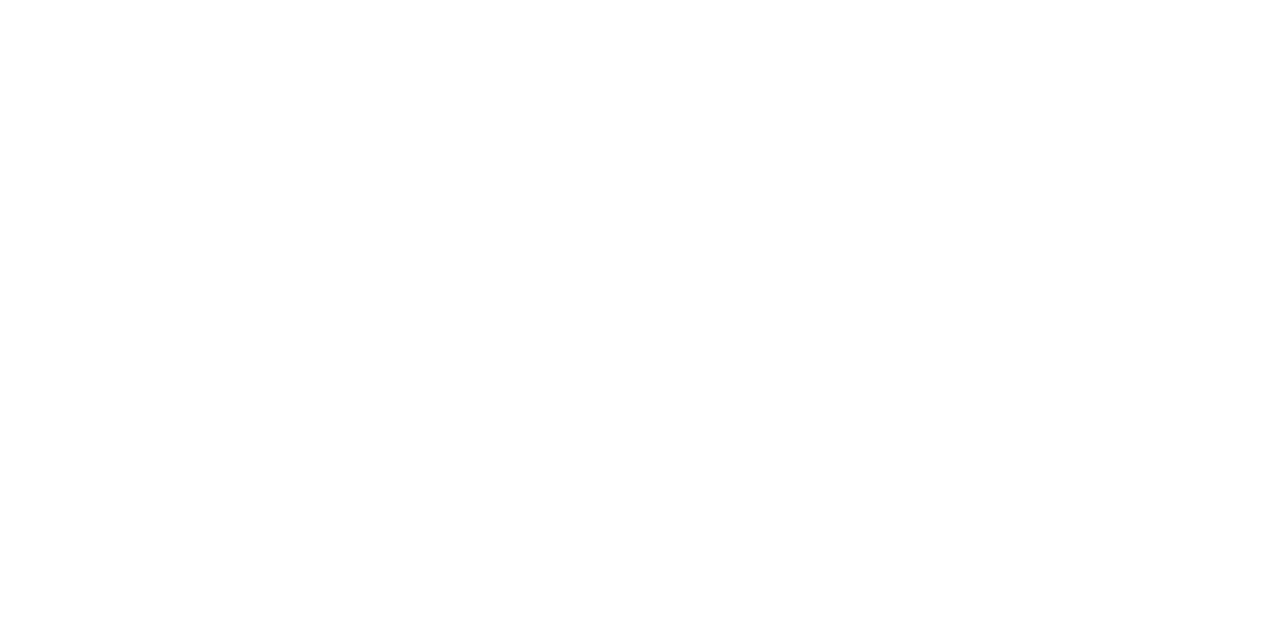
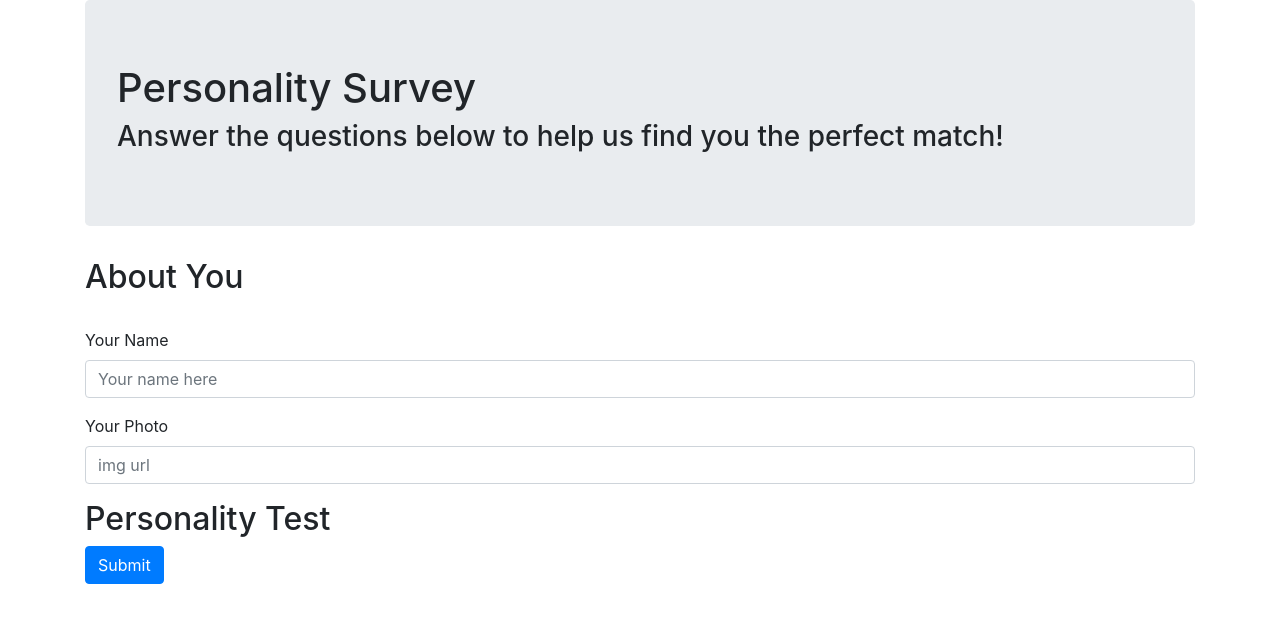
Before and after one commit to d-car/FriendFinder, a website: page app/public/survey.html in a window 1280 px wide. Drawn offline with nearby package versions, Linux system fonts and the light colour scheme.

Commit message:
routes and base html shells working

```diff
--- a/app/data/friends.js
+++ b/app/data/friends.js
@@ -1,7 +1,7 @@
 var friends = [
     {
       name: "Johnny Bravo",
-      profilePic: "https://www.google.com/url?sa=i&rct=j&q=&esrc=s&source=images&cd=&cad=rja&uact=8&ved=2ahUKEwiLgr3-oYLdAhVM94MKHVJrDAkQjRx6BAgBEAU&url=https%3A%2F%2Fwww.buzzfeed.com%2Fkirstenking%2Fthats-all-folks&psig=AOvVaw38nNLDoChT9Alqth3Zmrlv&ust=1535082454195879",
+      profilePic: "https://images-na.ssl-images-amazon.com/images/I/41OgxVYuO8L._SX425_.jpg",
       scores: ["5", "5", "5", "5", "5", "5", "5", "5", "5", "5"]
     }
   ]
--- a/app/public/survey.html
+++ b/app/public/survey.html
@@ -4,7 +4,51 @@
   <meta charset="UTF-8">
   <title>FriendFinder - Survey</title>
   <link rel="stylesheet" href="https://maxcdn.bootstrapcdn.com/bootstrap/4.0.0/css/bootstrap.min.css">
-  <link rel="stylesheet" href="https://stackpath.bootstrapcdn.com/font-awesome/4.7.0/css/font-awesome.min.css">
   <script src="https://code.jquery.com/jquery.js"></script>
   <script src="https://maxcdn.bootstrapcdn.com/bootstrap/4.0.0/js/bootstrap.min.js"></script>
 </head>
+  <body>
+    <div class="col-xs-12">
+      <div class = "row">
+        <div class = "container">
+          <div class="jumbotron">
+            <h1>Personality Survey</h1>
+            <h3>Answer the questions below to help us find you the perfect match!</h3>
+          </div>
+          <form>
+              <!--Basic questionnaire-->
+              <h2>About You</h2>
+              <br>
+              <div class="form-group">
+                  <label for="userName">Your Name</label>
+                  <input type="text" class="form-control" id="userName" placeholder="Your name here">
+              </div>
+              <div class="form-group">
+                  <label for="imageLink">Your Photo</label>
+                  <input type="url" class="form-control" id="imageLink" placeholder="img url">
+              </div>
+              <!-- Questions will be inserted here. -->
+              <h2>Personality Test</h2>
+              <div id="surveyQs"></div>
+              <button type="submit" class="btn btn-primary" id="submit">Submit</button>
+          </form>
+        </div>
+      </div>
+
+
+
+
+
+
+
+
+
+
+
+
+
+
+
+
+  </body>
+</html>
--- a/app/routing/htmlRoutes.js
+++ b/app/routing/htmlRoutes.js
@@ -5,4 +5,9 @@ module.exports = function(app){
   app.get('/survey', function (req, res) {
     res.sendFile(path.join(__dirname + '/../public/survey.html'));
   });
+
+  // USE route returns home.html for any undefined GET routes.
+  app.use(function (req, res) {
+    res.sendFile(path.join(__dirname + '/../public/home.html'));
+  });
 };
--- a/package.json
+++ b/package.json
@@ -19,6 +19,7 @@
   "homepage": "https://github.com/d-car/FriendFinder#readme",
   "dependencies": {
     "body-parser": "^1.18.3",
-    "express": "^4.16.3"
+    "express": "^4.16.3",
+    "path": "^0.12.7"
   }
 }
```
Also changed, not shown: app/public/home.html (+15 -2 lines), 1 other file.
